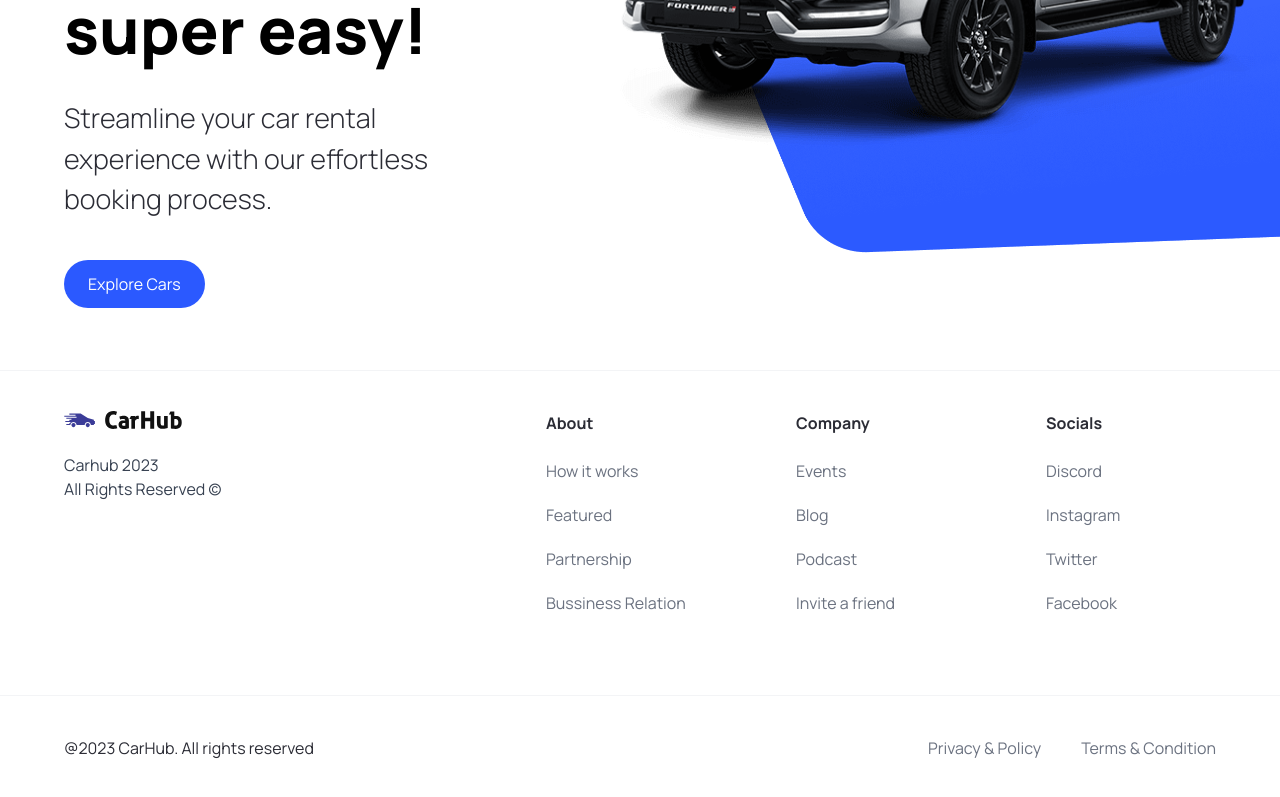
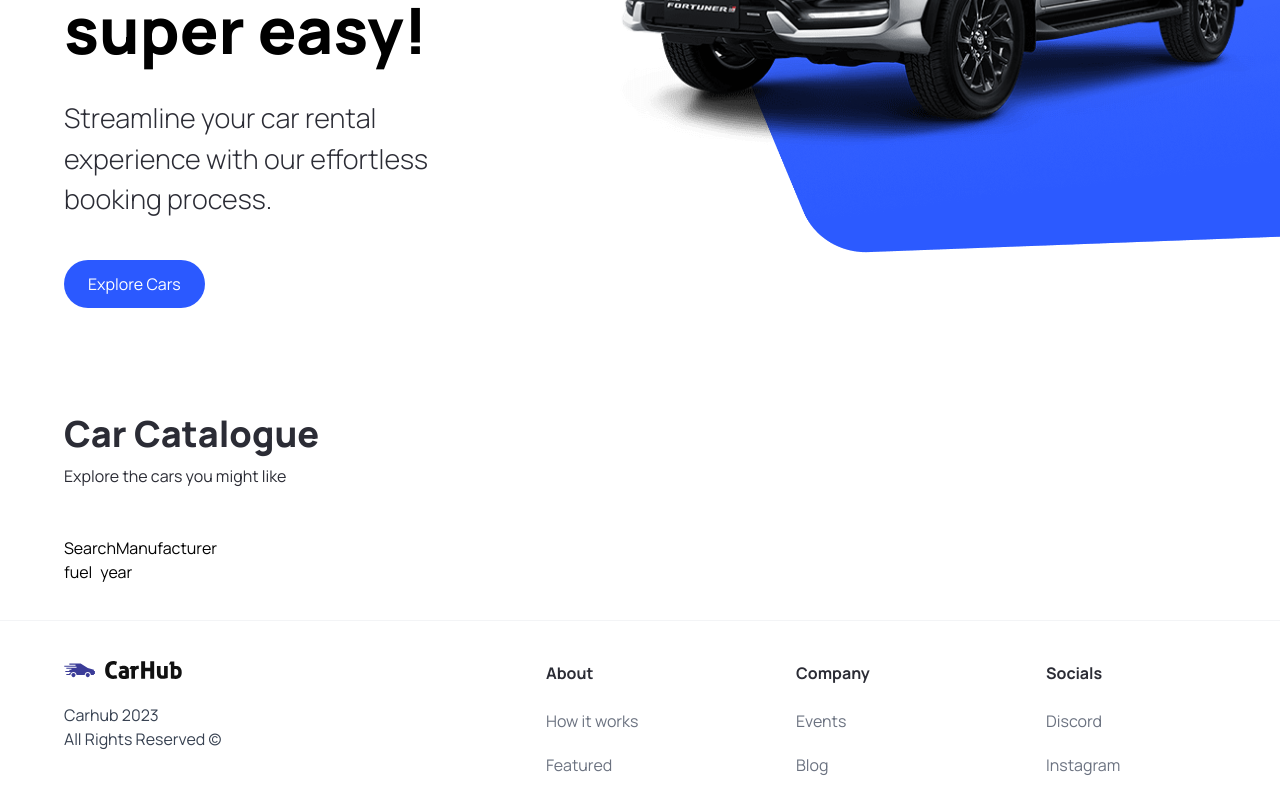
Before and after one commit to sidnair1358/Issue-Tracker, a Next.js app: page / in a window 1280 px wide. Shown: the part 450-1247 px from the top of the page. Built offline with nearby package versions, Linux system fonts and the light colour scheme.

Commit message:
Add searchbar and filter component

```diff
--- a/app/page.tsx
+++ b/app/page.tsx
@@ -1,11 +1,24 @@
-"use client";
+import CustomFilter from "@/components/CustomFilter";
 import Hero from "@/components/Hero";
-import Image from "next/image";
+import SearchBar from "@/components/SearchBar";
 
 export default function Home() {
   return (
     <main className="overflow-hidden">
       <Hero />
+      <div className="mt-12 padding-x padding-y max-width" id="discover">
+        <div className="home__text-container">
+          <h1 className="text-4xl font-extrabold">Car Catalogue</h1>
+          <p>Explore the cars you might like</p>
+        </div>
+        <div className="home__filters">
+          <SearchBar />
+        </div>
+        <div className="home__filter-container">
+          <CustomFilter title="fuel" />
+          <CustomFilter title="year" />
+        </div>
+      </div>
     </main>
   );
 }
--- /dev/null
+++ b/components/CustomFilter.tsx
@@ -0,0 +1,11 @@
+import React from "react";
+
+interface Props {
+  title: string;
+}
+
+const CustomFilter = ({ title }: Props) => {
+  return <div>{title}</div>;
+};
+
+export default CustomFilter;
--- /dev/null
+++ b/components/SearchBar.tsx
@@ -0,0 +1,17 @@
+"use client";
+
+import SearchManufacturer from "./SearchManufacturer";
+
+const SearchBar = () => {
+  const handleSearch = () => {};
+
+  return (
+    <form className="searchbar" onSubmit={handleSearch}>
+      <div className="searchbar__item">
+        <SearchManufacturer />
+      </div>
+    </form>
+  );
+};
+
+export default SearchBar;
--- /dev/null
+++ b/components/SearchManufacturer.tsx
@@ -0,0 +1,7 @@
+import React from "react";
+
+const SearchManufacturer = () => {
+  return <div>SearchManufacturer</div>;
+};
+
+export default SearchManufacturer;
--- a/next.config.js
+++ b/next.config.js
@@ -1,4 +1,10 @@
 /** @type {import('next').NextConfig} */
-const nextConfig = {}
+const nextConfig = {
+  eslint: {
+    // Warning: This allows production builds to successfully complete even if
+    // your project has ESLint errors.
+    ignoreDuringBuilds: true,
+  },
+};
 
-module.exports = nextConfig
+module.exports = nextConfig;
--- a/package.json
+++ b/package.json
@@ -13,7 +13,7 @@
     "@types/react": "18.2.77",
     "@types/react-dom": "18.2.25",
     "autoprefixer": "10.4.19",
-    "eslint": "9.0.0",
+    "eslint": "8.0.0",
     "eslint-config-next": "^14.2.1",
     "next": "^14.2.1",
     "postcss": "8.4.38",
```
